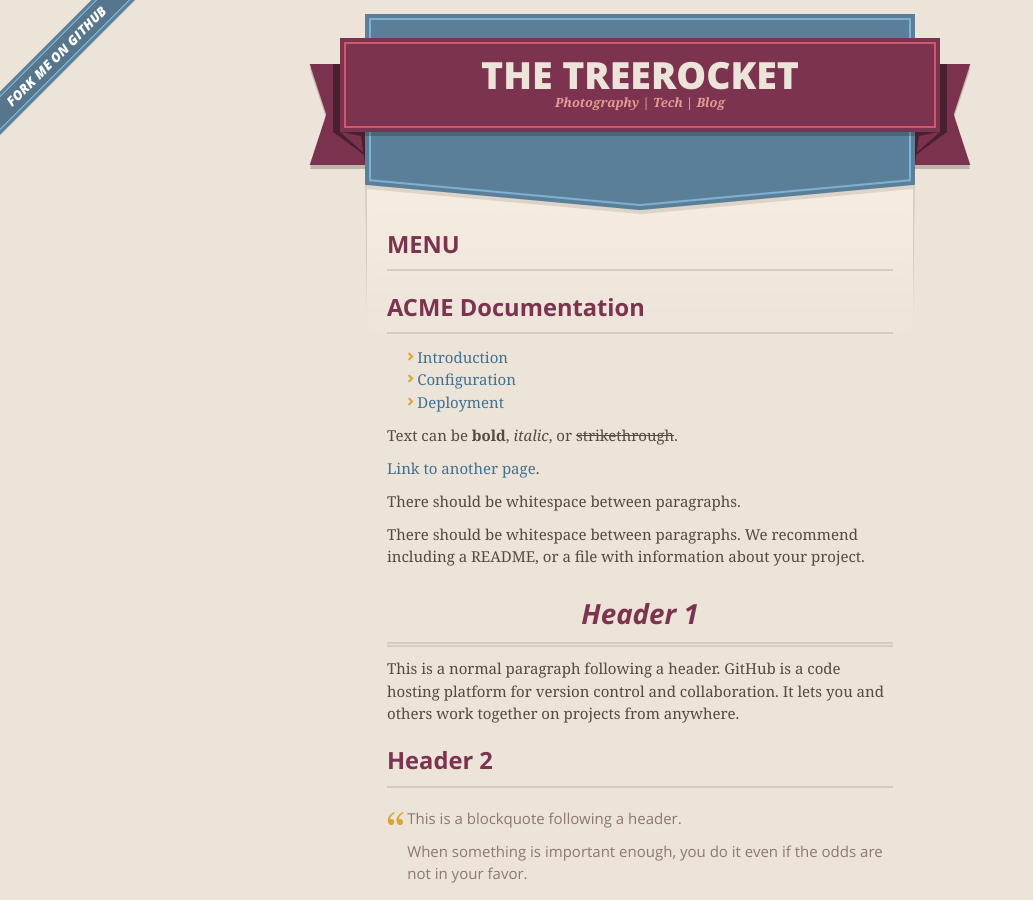
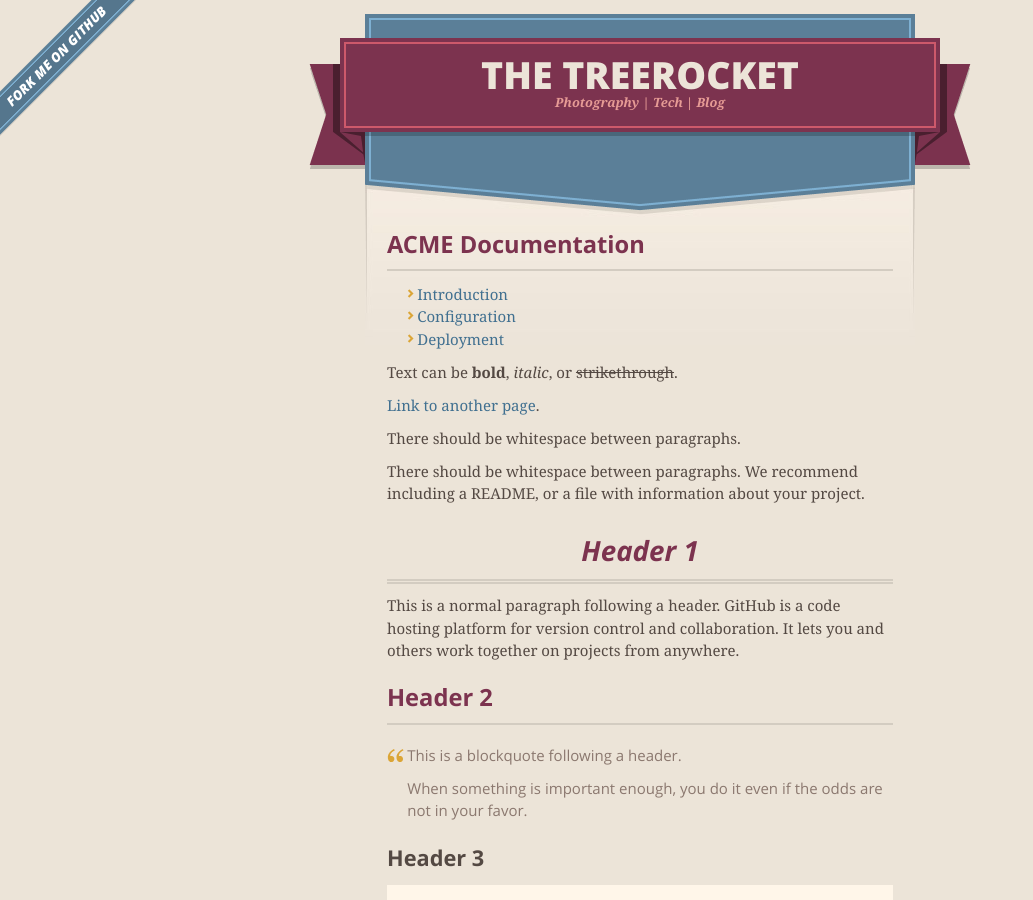
Before and after one commit to Screak42/treerocket, a Jekyll site: the page built from index.md, in a window 1280 px wide and 900 px high. Shown: the whole window, without its empty margins (0-1033 px from the left). Built offline with Jekyll 4.4.1, drawn with Linux system fonts in a browser that asks for light colours; a script that is not in the unit is left out; our own code applies the rules of GitHub Pages for plain Markdown files.

Commit message:
Update index.md

```diff
--- a/index.md
+++ b/index.md
@@ -1,7 +1,6 @@
 ---
 layout: default
 ---
-## MENU
 <h2>{{ site.data.samplelist.docs_list_title }}</h2>
 <ul>
    {% for item in site.data.samplelist.docs %}
```
